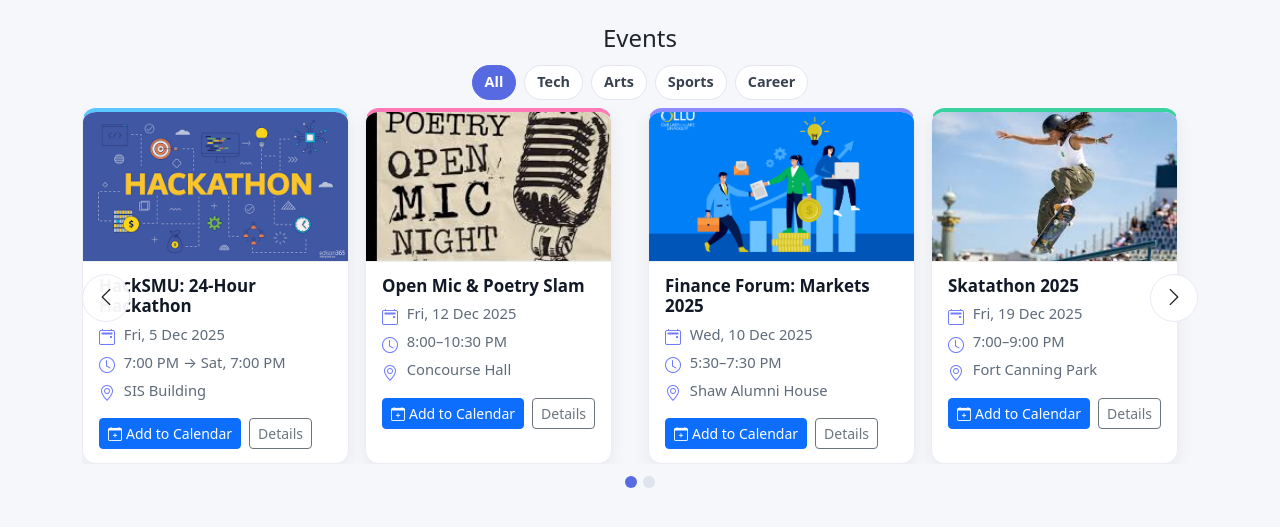
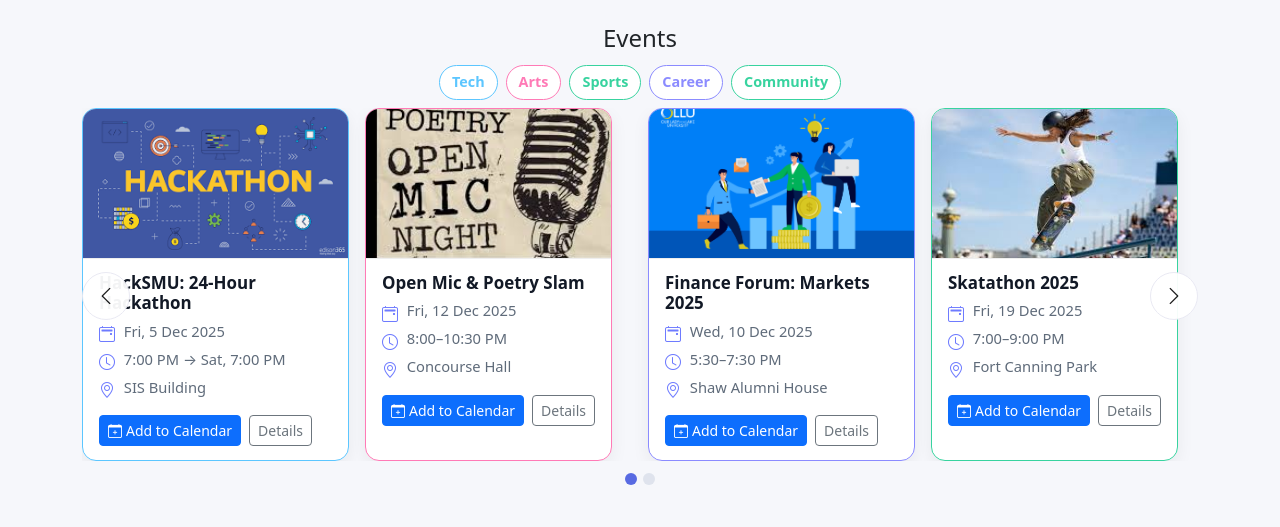
Before and after one commit to mahamantras2024-ux/SMU-events-manager, a PHP site: page /events.html in a window 1280 px wide. Shown: the top 527 px of the page. Run offline with PHP 8.4, Linux system fonts and the light colour scheme.

Commit message:
accent to event card

```diff
--- a/Events page/events.html
+++ b/Events page/events.html
@@ -16,11 +16,11 @@
   </div>
 
   <div class="filters" id="filters">
-    <span class="chip active" data-filter="all">All</span>
-    <span class="chip" data-filter="tech">Tech</span>
-    <span class="chip" data-filter="arts">Arts</span>
-    <span class="chip" data-filter="sports">Sports</span>
-    <span class="chip" data-filter="career">Career</span>
+    <span class="chip accent-sky" data-filter="tech">Tech</span>
+    <span class="chip accent-pink" data-filter="arts">Arts</span>
+    <span class="chip accent-mint" data-filter="sports">Sports</span>
+    <span class="chip accent-lav" data-filter="career">Career</span>
+    <span class="chip accent-mint" data-filter="community">Community</span>
   </div>
 
   <div id="eventsCarousel" class="carousel slide" data-bs-ride="carousel" data-bs-interval="6500">
@@ -41,18 +41,18 @@
 <script src="https://cdn.jsdelivr.net/npm/bootstrap@5.3.3/dist/js/bootstrap.bundle.min.js"></script>
 <script>
 const events=[
-  {title:"HackSMU: 24-Hour Hackathon",dateText:"Fri, 5 Dec 2025",timeText:"7:00 PM → Sat, 7:00 PM",locText:"SIS Building",img:"hackathon.png",categories:["tech"],accent:"accent-sky"},
-  {title:"Open Mic & Poetry Slam",dateText:"Fri, 12 Dec 2025",timeText:"8:00–10:30 PM",locText:"Concourse Hall",img:"mic.jpeg",categories:["arts"],accent:"accent-pink"},
-  {title:"Finance Forum: Markets 2025",dateText:"Wed, 10 Dec 2025",timeText:"5:30–7:30 PM",locText:"Shaw Alumni House",img:"finance.png",categories:["career"],accent:"accent-lav"},
-  {title:"Skatathon 2025",dateText:"Fri, 19 Dec 2025",timeText:"7:00–9:00 PM",locText:"Fort Canning Park",img:"skate.jpeg",categories:["sports"],accent:"accent-mint"},
-  {title:"Art Jamming & Chill",dateText:"Sat, 22 Nov 2025",timeText:"2:00–5:00 PM",locText:"Tanjong Hall",img:"art.jpg",categories:["arts"],accent:"accent-pink"},
-  {title:"AI & Robotics Demo Day",dateText:"Sat, 6 Dec 2025",timeText:"10:00 AM–1:00 PM",locText:"SMU Labs",img:"robotics.webp",categories:["tech"],accent:"accent-sky"},
-  {title:"Eco-Smart Upcycling Workshop",dateText:"Sat, 13 Dec 2025",timeText:"3:00–6:00 PM",locText:"T3 Lobby",img:"upcycling.jpg",categories:["arts"],accent:"accent-pink"},
-  {title:"Career Coffee Chats",dateText:"Thu, 4 Dec 2025",timeText:"4:00–6:00 PM",locText:"LKCSB Atrium",img:"chat.webp",categories:["career"],accent:"accent-lav"}
+  {title:"HackSMU: 24-Hour Hackathon",dateText:"Fri, 5 Dec 2025",timeText:"7:00 PM → Sat, 7:00 PM",locText:"SIS Building",img:"hackathon.png",categories:["tech"]},
+  {title:"Open Mic & Poetry Slam",dateText:"Fri, 12 Dec 2025",timeText:"8:00–10:30 PM",locText:"Concourse Hall",img:"mic.jpeg",categories:["arts"]},
+  {title:"Finance Forum: Markets 2025",dateText:"Wed, 10 Dec 2025",timeText:"5:30–7:30 PM",locText:"Shaw Alumni House",img:"finance.png",categories:["career"]},
+  {title:"Skatathon 2025",dateText:"Fri, 19 Dec 2025",timeText:"7:00–9:00 PM",locText:"Fort Canning Park",img:"skate.jpeg",categories:["sports"]},
+  {title:"Art Jamming & Chill",dateText:"Sat, 22 Nov 2025",timeText:"2:00–5:00 PM",locText:"Tanjong Hall",img:"art.jpg",categories:["arts"]},
+  {title:"AI & Robotics Demo Day",dateText:"Sat, 6 Dec 2025",timeText:"10:00 AM–1:00 PM",locText:"SMU Labs",img:"robotics.webp",categories:["tech"]},
+  {title:"Eco-Smart Upcycling Workshop",dateText:"Sat, 13 Dec 2025",timeText:"3:00–6:00 PM",locText:"T3 Lobby",img:"upcycling.jpg",categories:["arts"]},
+  {title:"Career Coffee Chats",dateText:"Thu, 4 Dec 2025",timeText:"4:00–6:00 PM",locText:"LKCSB Atrium",img:"chat.webp",categories:["career"]}
 ];
 
 function cardTemplate(e){return`
-<div class="event-card ${e.accent}">
+<div class="event-card ${e.categories[0]}">
   <img class="event-thumb" src="${e.img}" alt="${e.title}">
   <div class="event-body">
     <h5 class="event-title">${e.title}</h5>
--- a/Events page/events_style.css
+++ b/Events page/events_style.css
@@ -5,22 +5,36 @@ body{ background:#f6f7fb; }
     .chip{ border:1px solid #e3e6ef; background:#fff; color:#394150;
       padding:.35rem .75rem; border-radius:999px; font-weight:600; font-size:.9rem;
       cursor:pointer; user-select:none; }
-    .chip.active{ background:#586ae2; color:#fff; border-color:#586ae2; }
 
     .event-card{ background:#fff; border:1px solid #ececf4; border-radius:14px;
       overflow:hidden; box-shadow:0 6px 18px rgba(0,0,0,.06);
       transition:.18s ease; height:100%; }
     .event-card:hover{ transform:translateY(-3px); box-shadow:0 10px 24px rgba(0,0,0,.1); }
 
-    .accent-pink{ border-top:4px solid #ff7ab6; }
-    .accent-sky{ border-top:4px solid #5cc6ff; }
-    .accent-mint{ border-top:4px solid #38d39f; }
-    .accent-lav{ border-top:4px solid #8b8bff; }
+    .tech{
+      border-color: #5cc6ff; color: #5cc6ff;
+    }
+    .arts{
+      border-color: #ff7ab6; color: #ff7ab6;
+    }
+    .sports{
+      border-color: #38d39f; color: #38d39f;
+    }
+    .career{
+      border-color: #8b8bff; color: #8b8bff;
+    }
 
-    .event-card.accent-pink{ border-top:4px solid #ff7ab6; }
-    .event-card.accent-sky{ border-top:4px solid #5cc6ff; }
-    .event-card.accent-mint{ border-top:4px solid #38d39f; }
-    .event-card.accent-lav{ border-top:4px solid #8b8bff; }
+     /* --- Chip accent colors --- */
+    .chip.accent-pink { border-color: #ff7ab6; color: #ff7ab6; }
+    .chip.accent-sky { border-color: #5cc6ff; color: #5cc6ff; }
+    .chip.accent-mint { border-color: #38d39f; color: #38d39f; }
+    .chip.accent-lav { border-color: #8b8bff; color: #8b8bff; }
+
+    /* Active chip state — fills with colour */
+    .chip.accent-pink.active { background: #ff7ab6; color: #fff; }
+    .chip.accent-sky.active { background: #5cc6ff; color: #fff; }
+    .chip.accent-mint.active { background: #38d39f; color: #fff; }
+    .chip.accent-lav.active { background: #8b8bff; color: #fff; }
 
     .event-thumb{ width:100%; height:150px; object-fit:cover; border-bottom:1px solid #eee; }
     .event-body{ padding:14px 16px; }
```
